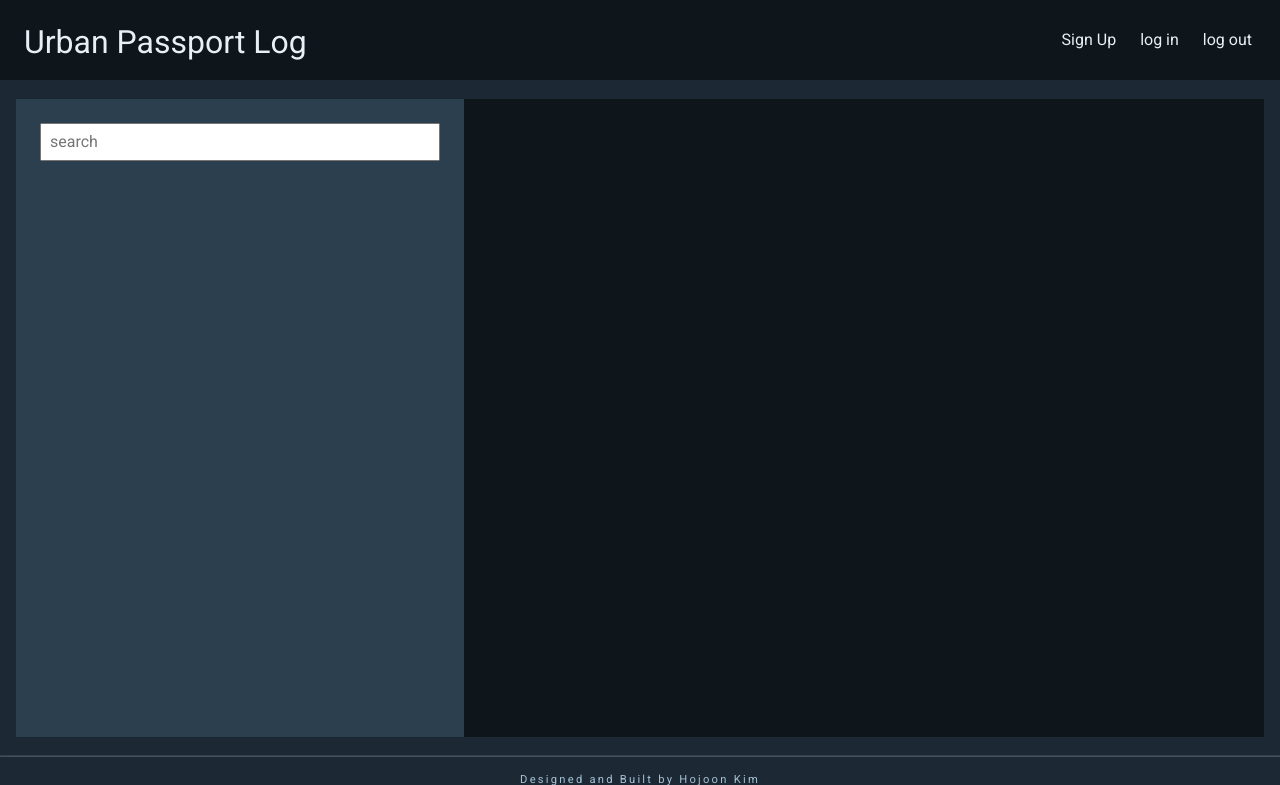
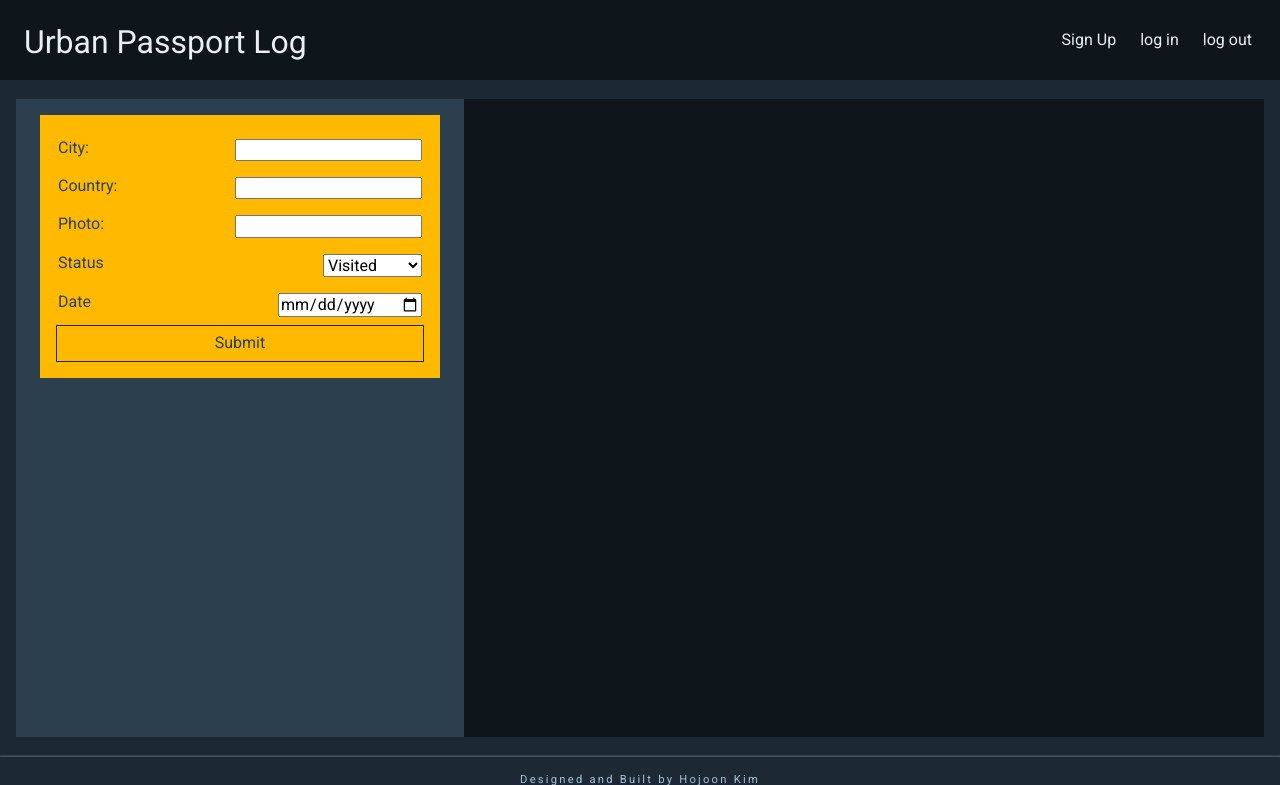
Before and after one commit to hojoon0724/seal_project2, a Node server app: page /index in a window 1280 px wide. Shown: the top 785 px of the page. Run offline with Node 20, Linux system fonts and the light colour scheme; data that the repository does not hold is empty; some libraries are stand-ins or nearby versions.

Commit message:
API bwoken. Back to manual entry method

```diff
--- a/public/style.css
+++ b/public/style.css
@@ -234,7 +234,7 @@ hr {
 
 .manual-entry-form-container {
   width: 400px;
-  padding: 0px 16px 16px 16px;
+  padding: 16px;
   background-color: var(--sec500);
   color: var(--pri900);
   transition: ease-in-out 0.4s;
--- a/views/index.ejs
+++ b/views/index.ejs
@@ -12,8 +12,35 @@
     <%- include("./partials/nav.ejs") %>
     <div class="top-container">
       <div class="search-container">
-        <div class="search-box">
+        <!-- <div class="search-box">
           <input type="text" placeholder="search" id="search-field" />
+        </div> -->
+        <div class="manual-entry-form-container">
+          <!-- <summary class="custom-entry">Can't find the city? Add it manually</summary> -->
+          <form action="/index" method="post" class="enter-place">
+            <!-- <label>geonameid<input type="text" name="geonameid" id="form-geonameid" /></label> -->
+            <label>City:<input type="text" name="city" id="form-city" /></label>
+            <label>Country: <input type="text" name="country" id="form-country" /></label>
+            <!-- <label>Urban Area: <input type="text" name="urban_area" id="form-urban_area" /></label> -->
+            <!-- <label>Population: <input type="text" name="population" id="form-population" /></label> -->
+            <!-- <label>Latitude: <input type="text" name="latitude" id="form-latitude" /></label> -->
+            <!-- <label>Longitude:<input type="text" name="longitude" id="form-longitude" /></label> -->
+            <label>Photo: <input type="url" name="photo_url" id="form-photo_url" /></label>
+            <!-- <label>desktop_img<input type="url" name="desktop_img" /></label> -->
+            <!-- <label>mobile_img<input type="text" name="mobile_img" /></label> -->
+            <label
+              >Status
+              <select name="status" id="custom-search">
+                <option value="Visited">Visited</option>
+                <option value="Going">Going</option>
+                <option value="Want to go">Want to go</option>
+              </select>
+            </label>
+            <label>Date<input type="date" name="date" /></label>
+            <!-- <label>Travel Notes:<input type="text" name="notes" id="form-notes" /></label> -->
+            <!-- <label>creator<input type="text" name="creator" /></label> -->
+            <button>Submit</button>
+          </form>
         </div>
         <div class="search-results-container">
           <div class="search-results-div"></div>
```
